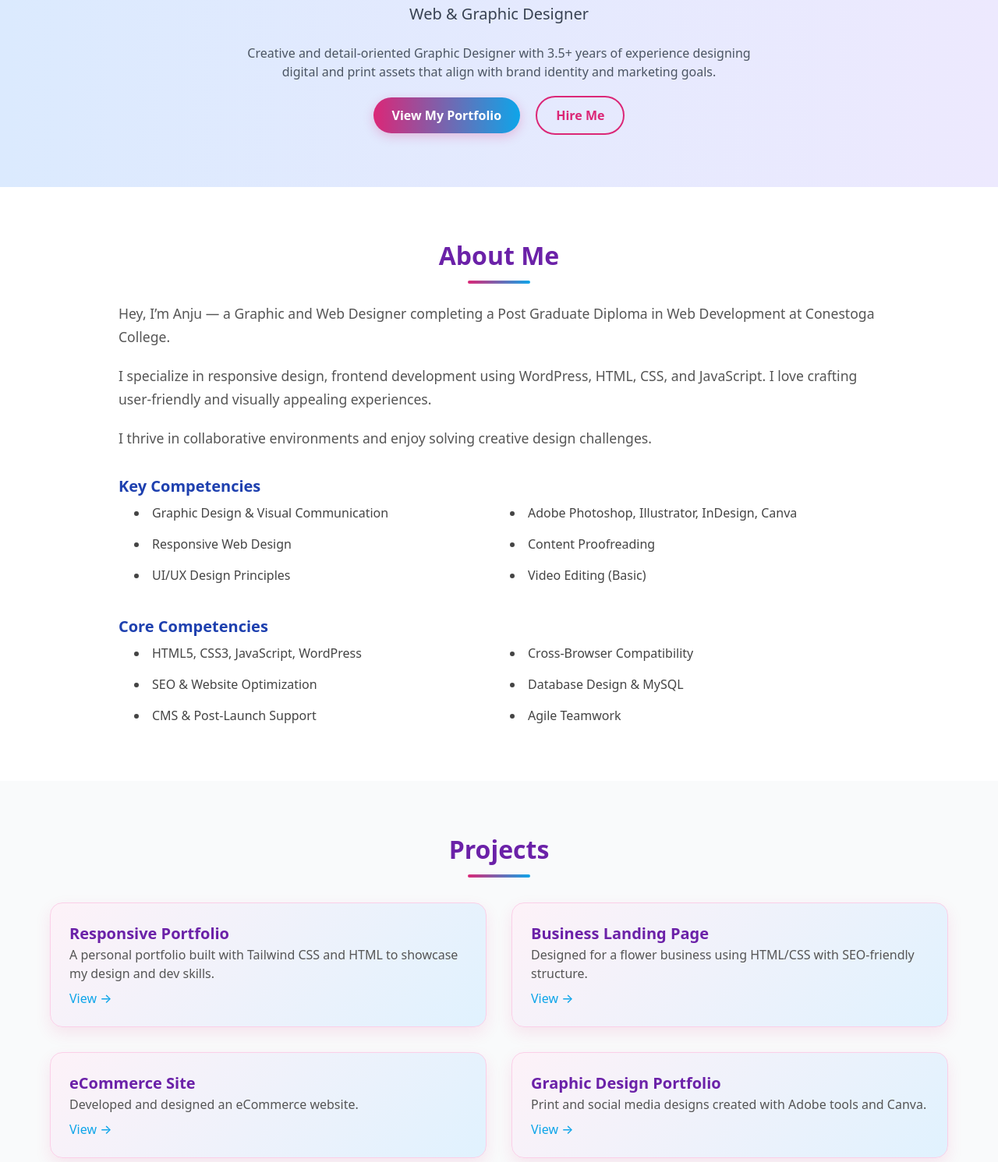
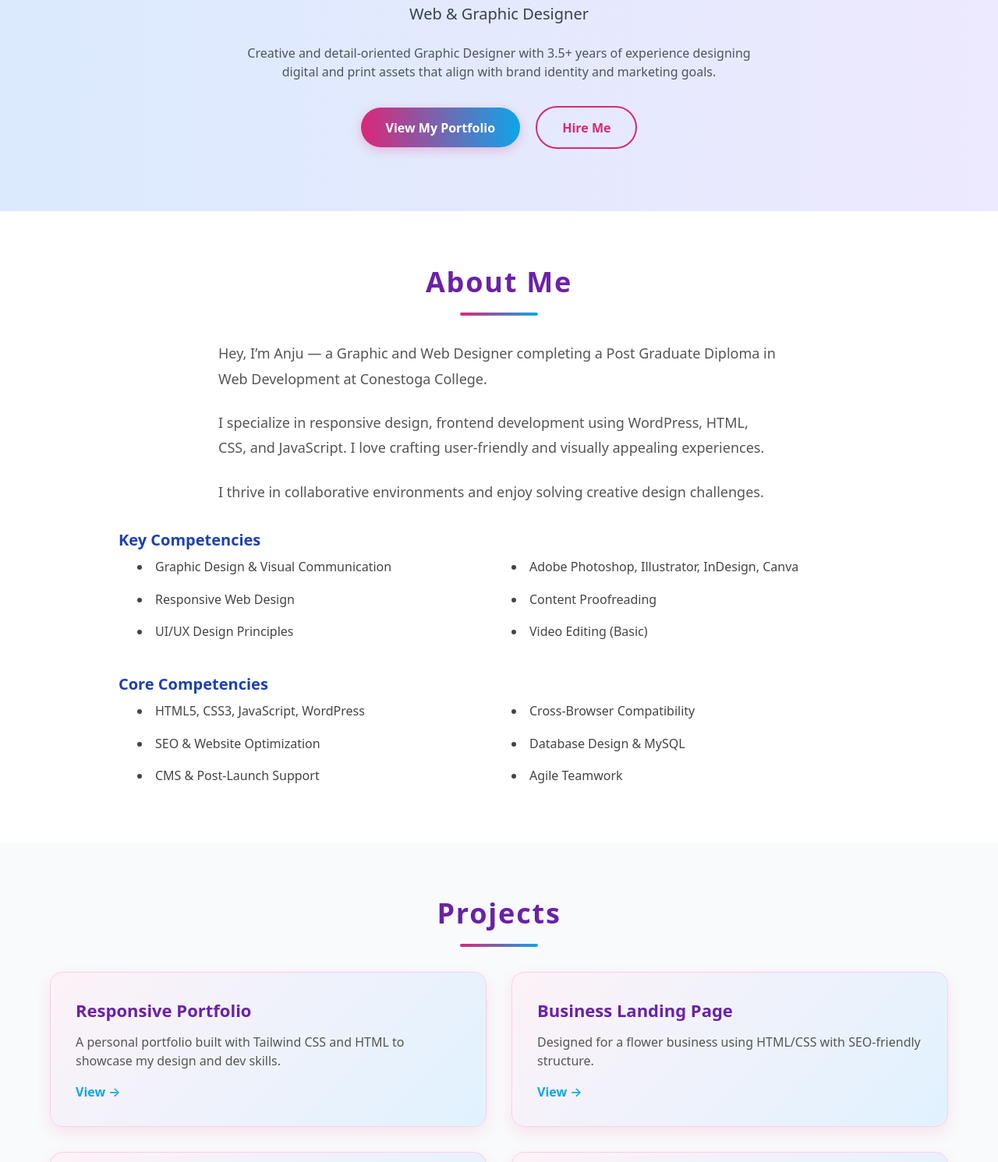
Before and after one commit to Anjurattu1998/portfolio, a plain HTML site: page index.html in a window 1280 px wide. Shown: the part 200-1691 px from the top of the page at 78% size. Drawn offline with nearby package versions, Linux system fonts and the light colour scheme.

Commit message:
Update site.css

```diff
--- a/site.css
+++ b/site.css
@@ -2,24 +2,33 @@
 
 body {
   font-family: 'Poppins', sans-serif;
-  background: #fff1f2;
+  background: #fff1f2; /* soft pink */
   color: #333;
   scroll-behavior: smooth;
+  margin: 0;
+  padding: 0;
 }
 
 /* ==== Header ==== */
 .header {
   background-color: white;
   box-shadow: 0 2px 8px rgba(0, 0, 0, 0.05);
+  position: sticky;
+  top: 0;
+  z-index: 999;
 }
 .logo {
-  color: #db2777;
+  color: #db2777; /* pink */
+  font-weight: 700;
+  font-size: 1.5rem;
 }
 .nav-link {
   position: relative;
   font-weight: 500;
   color: #555;
+  margin-left: 1.5rem;
   transition: all 0.3s ease;
+  text-decoration: none;
 }
 .nav-link::after {
   content: '';
@@ -28,8 +37,9 @@ body {
   background: #db2777;
   position: absolute;
   left: 0;
-  bottom: -4px;
-  transition: 0.3s;
+  bottom: -6px;
+  transition: 0.3s ease;
+  border-radius: 2px;
 }
 .nav-link:hover::after {
   width: 100%;
@@ -41,26 +51,36 @@ body {
 /* ==== Hero Section ==== */
 .hero {
   background: radial-gradient(circle at top left, #fdf2f8, #e0f2fe);
+  padding: 6rem 1rem 4rem;
+  text-align: center;
 }
 .hero h2 {
-  font-size: 3rem;
-  color: #6b21a8;
-  text-shadow: 0 0 6px #fbcfe8;
+  font-size: 3.5rem;
+  color: #6b21a8; /* purple */
+  text-shadow: 0 0 8px #fbcfe8;
+  margin-bottom: 0.5rem;
 }
 .hero p {
-  font-size: 1.125rem;
+  font-size: 1.25rem;
   color: #444;
+  max-width: 600px;
+  margin: 0 auto 1.5rem;
 }
 
 /* ==== Buttons ==== */
 .btn-primary {
   background: linear-gradient(to right, #db2777, #0ea5e9);
   color: white;
-  padding: 0.75rem 1.5rem;
+  padding: 0.85rem 2rem;
   border-radius: 999px;
   font-weight: 600;
+  font-size: 1rem;
+  box-shadow: 0 4px 14px rgba(219, 39, 119, 0.25);
   transition: all 0.3s ease;
-  box-shadow: 0 4px 14px rgba(219, 39, 119, 0.25);
+  border: none;
+  cursor: pointer;
+  text-decoration: none;
+  display: inline-block;
 }
 .btn-primary:hover {
   transform: scale(1.05);
@@ -69,10 +89,15 @@ body {
 .btn-secondary {
   border: 2px solid #db2777;
   color: #db2777;
-  padding: 0.75rem 1.5rem;
+  padding: 0.85rem 2rem;
   border-radius: 999px;
   font-weight: 600;
-  transition: 0.3s;
+  font-size: 1rem;
+  transition: 0.3s ease;
+  background: transparent;
+  cursor: pointer;
+  text-decoration: none;
+  display: inline-block;
 }
 .btn-secondary:hover {
   background: #fdf2f8;
@@ -80,57 +105,69 @@ body {
 
 /* ==== Section Titles ==== */
 .section-title {
-  font-size: 2rem;
+  font-size: 2.25rem;
   font-weight: 700;
   text-align: center;
   color: #6b21a8;
   position: relative;
-  margin-bottom: 1.5rem;
+  margin-bottom: 2rem;
+  letter-spacing: 0.05em;
 }
 .section-title::after {
   content: '';
-  width: 80px;
+  width: 100px;
   height: 4px;
   background: linear-gradient(to right, #db2777, #0ea5e9);
   display: block;
-  margin: 0.5rem auto 0;
-  border-radius: 2px;
+  margin: 0.75rem auto 0;
+  border-radius: 3px;
 }
 
 /* ==== Section Text ==== */
 .section-text {
-  font-size: 1.1rem;
-  line-height: 1.7;
+  font-size: 1.125rem;
+  line-height: 1.8;
   color: #555;
-  margin-bottom: 1.25rem;
+  margin-bottom: 1.5rem;
+  max-width: 720px;
+  margin-left: auto;
+  margin-right: auto;
 }
 
 /* ==== Project Cards ==== */
 .project-card {
   background: linear-gradient(135deg, #fdf2f8, #e0f2fe);
-  padding: 1.5rem;
+  padding: 2rem;
   border-radius: 1rem;
-  transition: all 0.3s ease;
+  transition: all 0.35s ease;
   box-shadow: 0 8px 20px rgba(219, 39, 119, 0.1);
   border: 1px solid #fbcfe8;
+  display: flex;
+  flex-direction: column;
+  justify-content: space-between;
+  height: 100%;
 }
 .project-card:hover {
-  transform: scale(1.02);
-  box-shadow: 0 12px 25px rgba(219, 39, 119, 0.2);
+  transform: scale(1.03);
+  box-shadow: 0 12px 30px rgba(219, 39, 119, 0.25);
 }
 .project-title {
-  font-size: 1.25rem;
-  font-weight: 600;
+  font-size: 1.375rem;
+  font-weight: 700;
   color: #6b21a8;
+  margin-bottom: 0.75rem;
 }
 .project-desc {
   color: #555;
-  margin-bottom: 0.5rem;
+  margin-bottom: 1rem;
+  flex-grow: 1;
 }
 .project-link {
   color: #0ea5e9;
-  font-weight: 500;
-  transition: 0.3s;
+  font-weight: 600;
+  transition: 0.3s ease;
+  text-decoration: none;
+  align-self: flex-start;
 }
 .project-link:hover {
   color: #db2777;
@@ -139,26 +176,33 @@ body {
 
 /* ==== Lists ==== */
 ul {
-  padding-left: 1.25rem;
+  padding-left: 1.5rem;
   list-style-type: disc;
 }
 li {
-  margin-bottom: 0.5rem;
+  margin-bottom: 0.6rem;
   color: #444;
+  font-size: 1rem;
 }
 
 /* ==== Contact Section ==== */
 #contact a {
-  font-weight: 500;
+  font-weight: 600;
   color: #0ea5e9;
-  transition: 0.3s;
+  transition: 0.3s ease;
+  text-decoration: none;
 }
 #contact a:hover {
   color: #db2777;
+  text-decoration: underline;
 }
 
 /* ==== Footer ==== */
 footer {
   background-color: #fdf2f8;
   color: #666;
+  font-size: 0.875rem;
+  padding: 1rem 0;
+  text-align: center;
+  user-select: none;
 }
```
